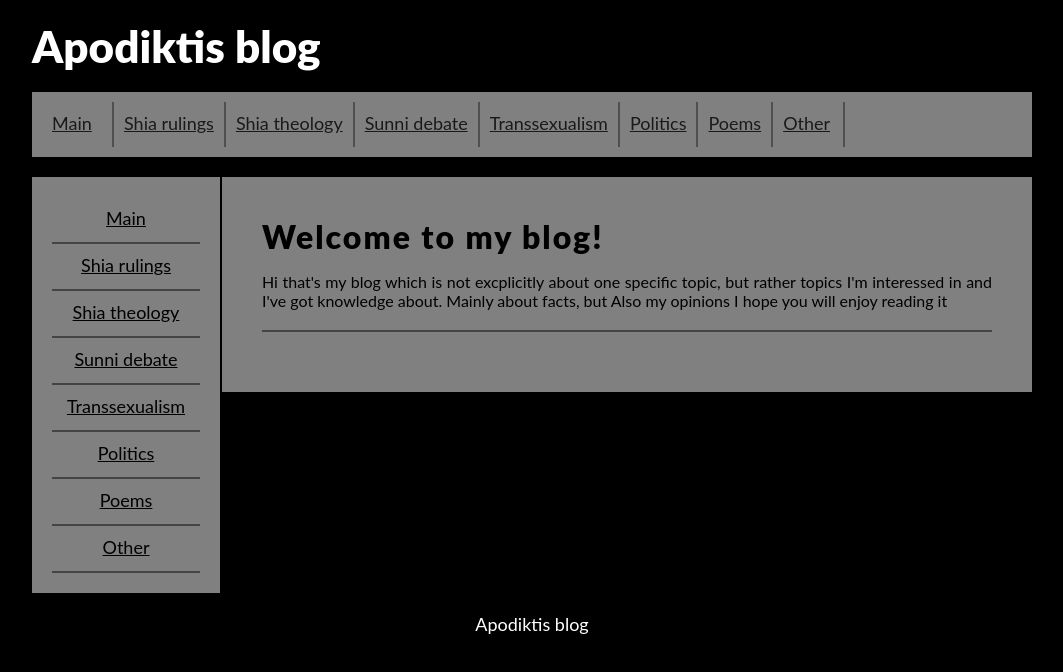
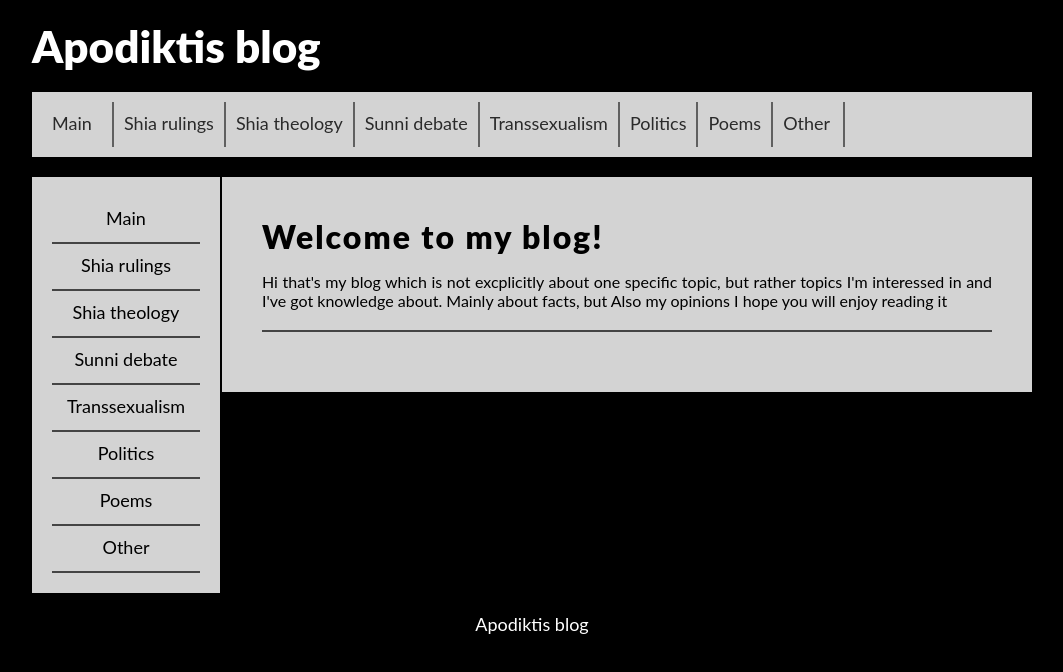
Before and after one commit to Apodikti/Apodikti, a plain HTML site: page index.html in a window 1280 px wide. Shown: the whole page, without its empty margins (108-1171 px from the left). Drawn offline with Linux system fonts and the light colour scheme.

Commit message:
Update style.css

```diff
--- a/style.css
+++ b/style.css
@@ -22,7 +22,7 @@ body
 
 #menu
 {
-    background-color: gray;
+    background-color: lightgray;
     margin-top: 20px;
     margin-bottom: 20px;
     color: #ffffff;
@@ -35,7 +35,7 @@ body
     width: 148px;
     min-height: 100px;
     padding:20px;
-    background-color: gray;
+    background-color: lightgray;
     text-align: center;
     font-size: 18px;
     border-right: 2px solid black;
@@ -46,7 +46,7 @@ body
     float: left;
     padding: 40px;
     width: 730px;
-    background-color: gray;
+    background-color: lightgray;
     min-height: 100px;
     text-align: justify;
 }
@@ -73,7 +73,7 @@ body
 
 .option:hover
 {
-    background-color: #000000;
+    background-color: white;
     cursor: pointer;
 }
 
@@ -109,16 +109,20 @@ body
 
 a:link {
   color: black;
+    text-decoration: none;
 }
 
 a:visited {
   color: black;
+    text-decoration: none;
 }
 
 a:hover {
   color: black;
+    text-decoration: none;
 }
 
 a:active {
   color: black;
+    text-decoration: none;
 }
```
